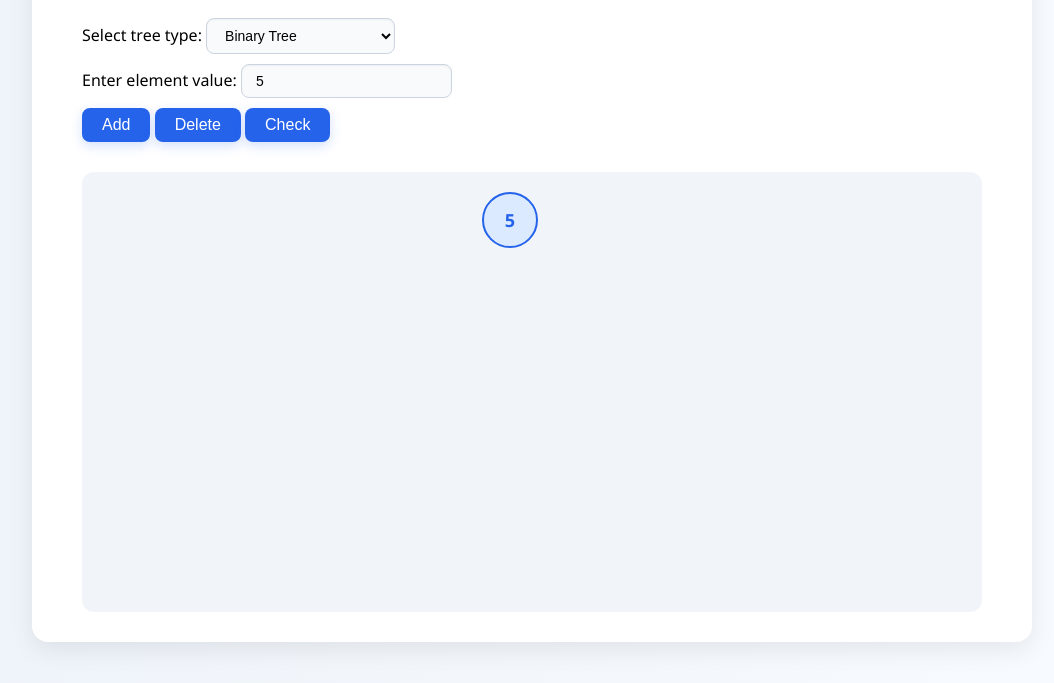
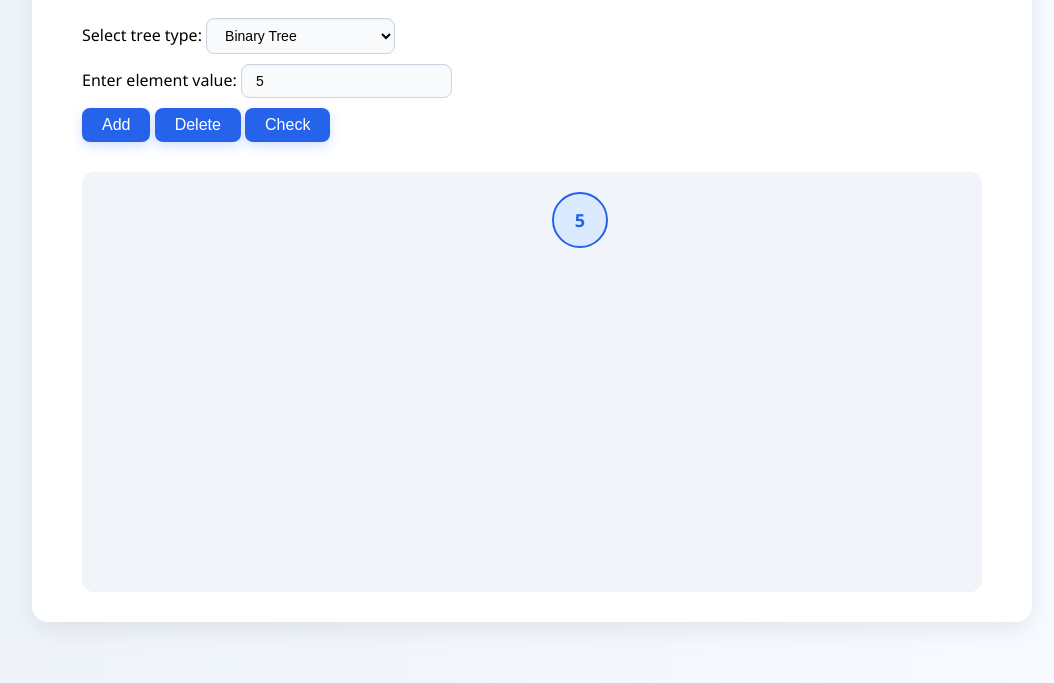
Before and after one commit to Khanh779/Tree_Data_Stucture_Web, a plain HTML site: page index.html in a window 1280 px wide. Both pictures are taken after typing "5" into the empty fields and a click on the button "Add". Shown: the part 117-800 px from the top of the page, without its empty margins (108-1162 px from the left). Drawn offline with Linux system fonts and the light colour scheme.

Commit message:
Add files via upload
.

```diff
--- a/script.js
+++ b/script.js
@@ -549,6 +549,7 @@ function renderTree(tree) {
     container.className = '';              // reset class for new render
     container.style.position = 'relative';
     container.style.height = '400px';
+    const containerWidth = container.clientWidth/2; // center the tree horizontally
 
     if (!tree?.root) return;
 
@@ -621,7 +622,7 @@ function renderTree(tree) {
                     makeEdge(parentCenterX, parentBottomY, childCenterX, childTopY);
                 }
             }
-        })(tree.root, 400, 20, 1);
+        })(tree.root, containerWidth, 20, 1);
         return;
     }
 
@@ -641,7 +642,7 @@ function renderTree(tree) {
         const offset = 80 / Math.pow(1.2, depth);
         renderBinary(node.left, x - offset, y + 70, depth + 1, x, y);
         renderBinary(node.right, x + offset, y + 70, depth + 1, x, y);
-    })(tree.root, 400, 20, 1, null, null);
+    })(tree.root, containerWidth, 20, 1, null, null);
 }
 
 /* ---------- SUPPORT FOR MARKING FOUND/NOT FOUND ---------- */
--- a/style.css
+++ b/style.css
@@ -69,19 +69,19 @@ button:hover {
 }
 
 #treeContainer {
-    min-height: 350px;
     margin-top: 30px;
     display: flex;
     justify-content: center;
     align-items: flex-start;
     background-color: #f1f5f9;
     border-radius: 12px;
-    padding: 20px;
+    padding: 10px 60px;
+    width: auto;
     overflow: auto;
 }
 
 .node {
-    display: inline-block;
+    margin-left: 20px;
     background: #dbeafe;
     border: 2px solid #2563eb;
     border-radius: 50%;
@@ -114,6 +114,7 @@ button:hover {
 }
 
 .edge {
+    margin-left: 20px;
     width: 2px;
     background: #2563eb;
     transition: background 0.3s;
```
